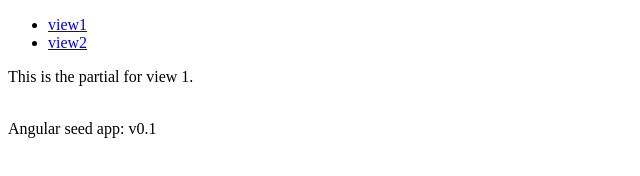
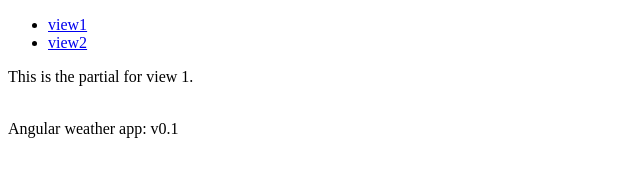
Before and after one commit to mihaisilviupop/angular-weather, a website: page app/index.html in a window 1280 px wide. Shown: the full height of the page, 0-640 px from the left. Drawn offline with nearby package versions, Linux system fonts and the light colour scheme; some packages are replaced by stand-ins of ours; a script that the page names is missing.

Commit message:
refactor angular-seed project

```diff
--- a/app/index.html
+++ b/app/index.html
@@ -38,7 +38,7 @@
 
   <div ng-view></div>
 
-  <div>Angular seed app: v<span app-version></span></div>
+  <div>Angular weather app: v<span app-version></span></div>
 
   <!-- In production use:
   <script src="//ajax.googleapis.com/ajax/libs/angularjs/x.x.x/angular.min.js"></script>
--- a/bower.json
+++ b/bower.json
@@ -1,8 +1,8 @@
 {
-  "name": "angular-seed",
-  "description": "A starter project for AngularJS",
+  "name": "angular-weather",
+  "description": "angular weather widget",
   "version": "0.0.0",
-  "homepage": "https://github.com/angular/angular-seed",
+  "homepage": "https://github.com/mihaisilviupop/angular-weather.git",
   "license": "MIT",
   "private": true,
   "dependencies": {
--- a/package.json
+++ b/package.json
@@ -1,9 +1,9 @@
 {
-  "name": "angular-seed",
+  "name": "angular-weather",
   "private": true,
   "version": "0.0.0",
-  "description": "A starter project for AngularJS",
-  "repository": "https://github.com/angular/angular-seed",
+  "description": "angular weather widget",
+  "repository": "https://github.com/mihaisilviupop/angular-weather.git",
   "license": "MIT",
   "devDependencies": {
     "bower": "^1.7.7",
```
Also changed, not shown: README.md.
